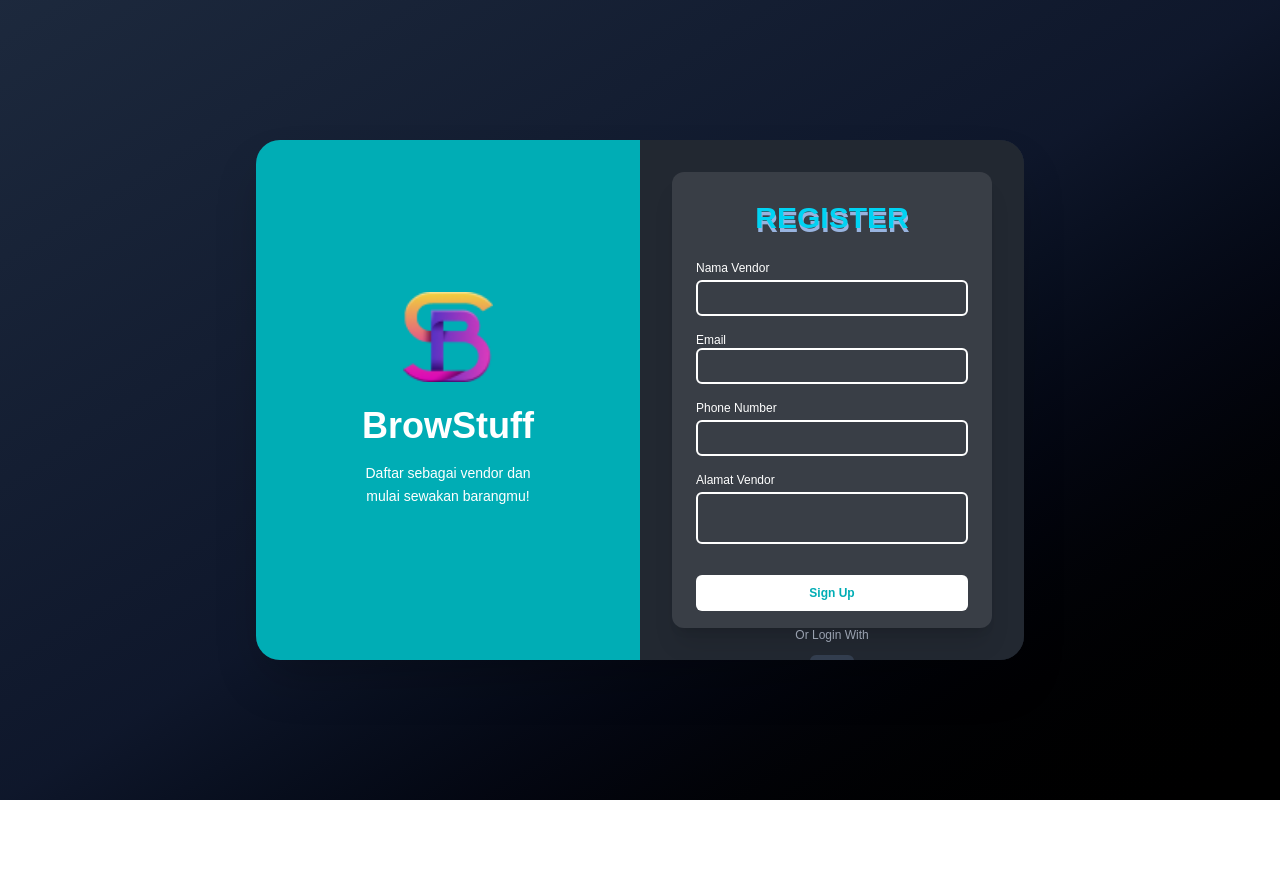
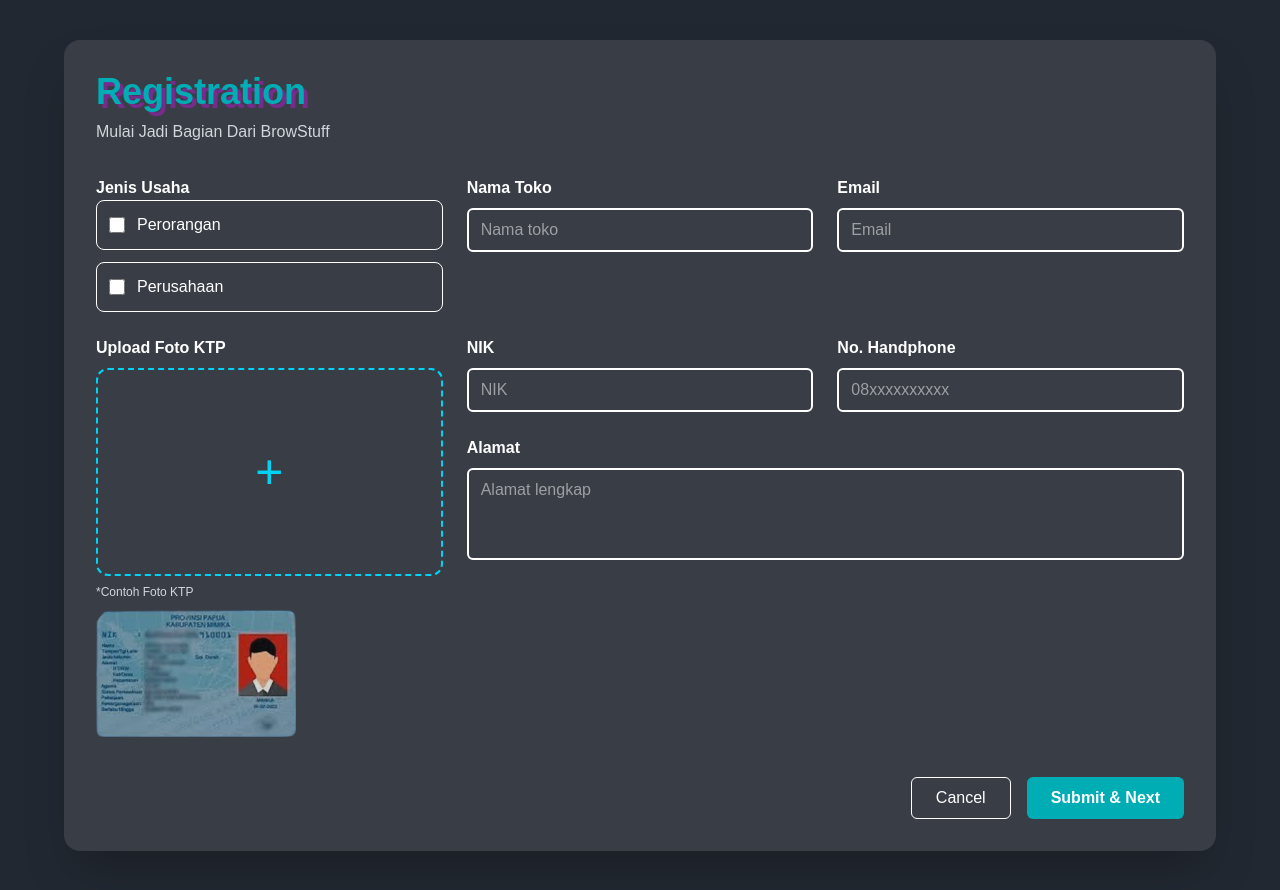
Before and after one commit to ibnuwahyu26/browstuff, a Next.js app: page /register in a window 1280 px wide. Before the commit the page ends 800 px from the top, so only its background shows below. Built offline with nearby package versions, Linux system fonts and the light colour scheme.

Commit message:
poto ktp

```diff
--- a/app/page.tsx
+++ b/app/page.tsx
@@ -220,9 +220,11 @@ export default function LandingPage() {
           dengan menyewakannya.
         </p>
 
-        <button className="px-6 py-3 bg-[#00ADB5] text-white rounded-lg shadow-lg hover:bg-[#058A90] transition-colors font-semibold">
-          DAFTAR
+        <Link href="/register">
+        <button className="px-6 py-3 bg-[#00ADB5] text-white rounded-lg shadow-lg hover:bg-[#058A90] transition-colors font-semibold">DAFTAR
         </button>
+        </Link>
+
       </section>
 
       {/* ================= FOOTER ================= */}
--- a/app/register/page.tsx
+++ b/app/register/page.tsx
@@ -2,100 +2,131 @@ import Image from "next/image";
 
 export default function RegisterPage() {
   return (
-    <main className="min-h-screen flex items-center justify-center bg-linear-to-br from-slate-800 via-slate-900 to-black px-4 py-8">
+    <main className="min-h-screen bg-[#222831] flex items-center justify-center px-4 py-10">
+      {/* CARD */}
+      <div className="w-full max-w-6xl bg-[#393E46] rounded-2xl shadow-2xl p-8 text-white">
 
-      {/* LANDSCAPE CONTAINER */}
-      <div className="w-full max-w-3xl h-auto md:h-[520px] bg-slate-700/50 backdrop-blur-sm rounded-3xl shadow-2xl overflow-hidden flex flex-col md:flex-row">
-
-        {/* LEFT */}
-        <div className="w-full md:w-1/2 bg-[#00ADB5] flex flex-col items-center justify-center p-6 text-center">
-          <Image
-            src="/OBJECTS.png"
-            alt="Logo"
-            width={70}
-            height={70}
-            priority
-            className="rounded-xl mb-4 md:w-[90px] md:h-[90px] md:mb-6"
-          />
-
-          <h2 className="text-2xl md:text-4xl font-bold text-white mb-2 md:mb-4">
-            BrowStuff
-          </h2>
-
-          <p className="text-xs md:text-sm text-white font-medium leading-relaxed">
-            Daftar sebagai vendor dan <br />
-            mulai sewakan barangmu!
-          </p>
+        {/* HEADER */}
+        <div className="relative mb-2">
+          {/* Registrasi */}
+          <h1 className="absolute top-1 left-1 text-4xl font-extrabold text-[#772B8B] select-none">Registration</h1>
+          <h1 className="relative text-4xl font-extrabold text-[#00ADB5]">
+            Registration
+          </h1>
         </div>
 
-        {/* RIGHT */}
-        <div className="w-full md:w-1/2 bg-[#222831] flex justify-center px-4 py-8">
+        <p className="text-gray-300 mb-8">
+          Mulai Jadi Bagian Dari BrowStuff
+        </p>
 
-          {/* CARD ABU */}
-          <div className="w-full max-w-xs min-h-[440px] bg-[#393E46] rounded-xl px-6 py-7 shadow-xl flex flex-col">
+        {/* FORM GRID */}
+        <div className="grid grid-cols-1 md:grid-cols-3 gap-6">
 
-            {/* TITLE */}
-            <h1 className="text-center text-3xl font-bold drop-shadow-[1px_4px_0px_#98B3DF] mb-6">
-              <span className="text-cyan-400">REGISTER</span>
-            </h1>
+          {/* JENIS USAHA */}
+          <div className="space-y-3">
+            <label className="font-semibold">Jenis Usaha</label>
 
-            {/* FORM */}
-            <div className="space-y-4">
-              <div>
-                <label className="block text-xs text-white mb-1">
-                  Nama Vendor
-                </label>
-                <input className="w-full border-2 border-white rounded-md px-3 py-2 text-xs bg-transparent text-white focus:outline-none focus:border-cyan-400" />
+            <div className="flex items-center gap-3 border border-white rounded-lg p-3">
+              <input type="checkbox" className="accent-cyan-400 w-4 h-4" />
+              <span>Perorangan</span>
             </div>
 
-              <div>
-                <label className="block text-xs text-white">
-                  Email
-                </label>
-                <input className="w-full border-2 border-white rounded-md px-3 py-2 text-xs bg-transparent text-white focus:outline-none focus:border-cyan-400" />
+            <div className="flex items-center gap-3 border border-white rounded-lg p-3">
+              <input type="checkbox" className="accent-cyan-400 w-4 h-4" />
+              <span>Perusahaan</span>
+            </div>
           </div>
 
+          {/* NAMA TOKO */}
           <div>
-                <label className="block text-xs text-white mb-1">
-                  Phone Number
-                </label>
-                <input className="w-full border-2 border-white rounded-md px-3 py-2 text-xs bg-transparent text-white focus:outline-none focus:border-cyan-400" />
+            <label className="font-semibold block mb-2">Nama Toko</label>
+            <input
+              className="w-full bg-transparent border-2 border-white rounded-md px-3 py-2 focus:outline-none focus:border-cyan-400"
+              placeholder="Nama toko"
+            />
           </div>
 
+          {/* EMAIL */}
           <div>
-                <label className="block text-xs text-white mb-1">
-                  Alamat Vendor
+            <label className="font-semibold block mb-2">Email</label>
+            <input
+              type="email"
+              className="w-full bg-transparent border-2 border-white rounded-md px-3 py-2 focus:outline-none focus:border-cyan-400"
+              placeholder="Email"
+            />
+          </div>
+
+          {/* UPLOAD KTP */}
+          <div className="md:row-span-3">
+            <label className="font-semibold block mb-2">
+              Upload Foto KTP
             </label>
+
+            <div className="h-52 border-2 border-dashed border-cyan-400 rounded-xl flex items-center justify-center text-cyan-400 hover:bg-cyan-400/10 transition cursor-pointer">
+              <span className="text-5xl">+</span>
+            </div>
+
+            <p className="text-xs text-gray-300 mt-2">
+              *Contoh Foto KTP
+            </p>
+
+            <Image
+              src="/contohktp.png"
+              alt="Contoh KTP"
+              width={200}
+              height={120}
+              className="mt-2 rounded-md opacity-80"
+            />
+          </div>
+
+          {/* NIK */}
+          <div>
+            <label className="font-semibold block mb-2">NIK</label>
+            <input
+              className="w-full bg-transparent border-2 border-white rounded-md px-3 py-2 focus:outline-none focus:border-cyan-400"
+              placeholder="NIK"
+            />
+          </div>
+
+          {/* NO HP */}
+          <div>
+            <label className="font-semibold block mb-2">
+              No. Handphone
+            </label>
+            <input
+              className="w-full bg-transparent border-2 border-white rounded-md px-3 py-2 focus:outline-none focus:border-cyan-400"
+              placeholder="08xxxxxxxxxx"
+            />
+          </div>
+
+          {/* ALAMAT */}
+          <div className="md:col-span-2">
+            <label className="font-semibold block mb-2">Alamat</label>
             <textarea
               rows={3}
-                  className="w-full border-2 border-white rounded-md px-2 text-xs bg-transparent text-white resize-none focus:outline-none focus:border-cyan-400"
+              className="w-full bg-transparent border-2 border-white rounded-md px-3 py-2 resize-none focus:outline-none focus:border-cyan-400"
+              placeholder="Alamat lengkap"
             />
           </div>
         </div>
 
-            {/* ACTION */}
-            <button className="mt-6 w-full bg-white hover:bg-gray-100 text-[#00ADB5] font-bold py-2.5 rounded-md text-xs transition">
-              Sign Up
+        {/* ACTION BUTTON */}
+        <div className="flex justify-end gap-4 mt-10">
+          <button
+            type="button"
+            className="px-6 py-2 border border-white rounded-md hover:bg-white/10 transition"
+          >
+            Cancel
           </button>
 
-            {/* LOGIN ALT */}
-            <div className="mt-4 text-center text-gray-400 text-xs">
-              Or Login With
+          <button
+            type="button"
+            className="px-6 py-2 bg-[#00ADB5] hover:bg-[#058A90] rounded-md font-semibold transition"
+          >
+            Submit & Next
+          </button>
         </div>
 
-            <div className="mt-3 flex justify-center">
-              <button className="w-11 h-11 bg-slate-600/50 rounded-md flex items-center justify-center hover:bg-slate-600 transition">
-                {/* google svg */}
-                <svg className="w-5 h-5" viewBox="0 0 24 24">
-                  <path fill="#4285F4" d="M22.56 12.25c0-.78-.07-1.53-.2-2.25H12v4.26h5.92c-.26 1.37-1.04 2.53-2.21 3.31v2.77h3.57c2.08-1.92 3.28-4.74 3.28-8.09z"/>
-                  <path fill="#34A853" d="M12 23c2.97 0 5.46-.98 7.28-2.66l-3.57-2.77c-.98.66-2.23 1.06-3.71 1.06-2.86 0-5.29-1.93-6.16-4.53H2.18v2.84C3.99 20.53 7.7 23 12 23z"/>
-                  <path fill="#FBBC05" d="M5.84 14.09c-.22-.66-.35-1.36-.35-2.09s.13-1.43.35-2.09V7.07H2.18C1.43 8.55 1 10.22 1 12s.43 3.45 1.18 4.93l2.85-2.22z"/>
-                  <path fill="#EA4335" d="M12 5.38c1.62 0 3.06.56 4.21 1.64l3.15-3.15C17.45 2.09 14.97 1 12 1 7.7 1 3.99 3.47 2.18 7.07l3.66 2.84c.87-2.6 3.3-4.53 6.16-4.53z"/>
-                </svg>
-              </button>
-            </div>
-          </div>
-        </div>
       </div>
     </main>
   );
```
Also changed, not shown: public/contohktp.png (added). Lines whose indentation alone changed are shown as unchanged.
